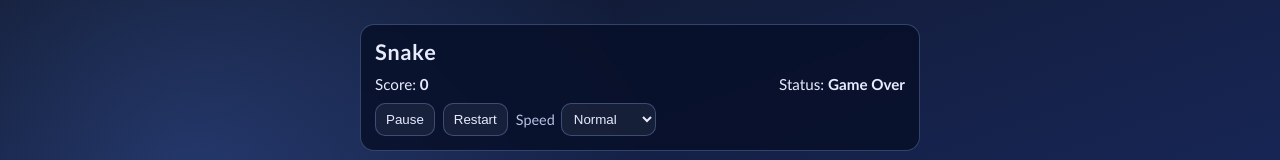
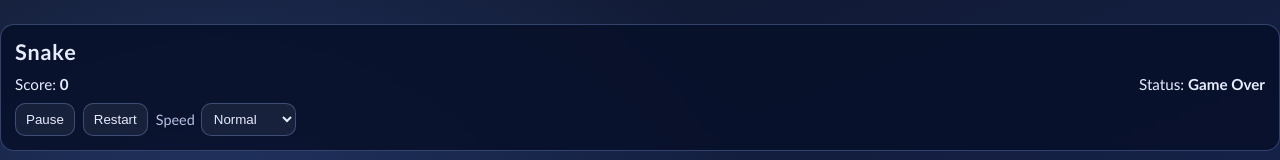
Before and after one commit to Abhimanyu8901/Snake-Game, a website: page index.html in a window 1280 px wide. Shown: the top 160 px of the page. Drawn offline with Linux system fonts and the light colour scheme.

Commit message:
text change

```diff
--- a/index.html
+++ b/index.html
@@ -7,7 +7,7 @@
   <link rel="stylesheet" href="./styles.css" />
 </head>
 <body>
-  <main class="app">
+  <main class="app"></main>
     <header class="hud">
       <h1>Snake</h1>
       <div class="stats">
```
